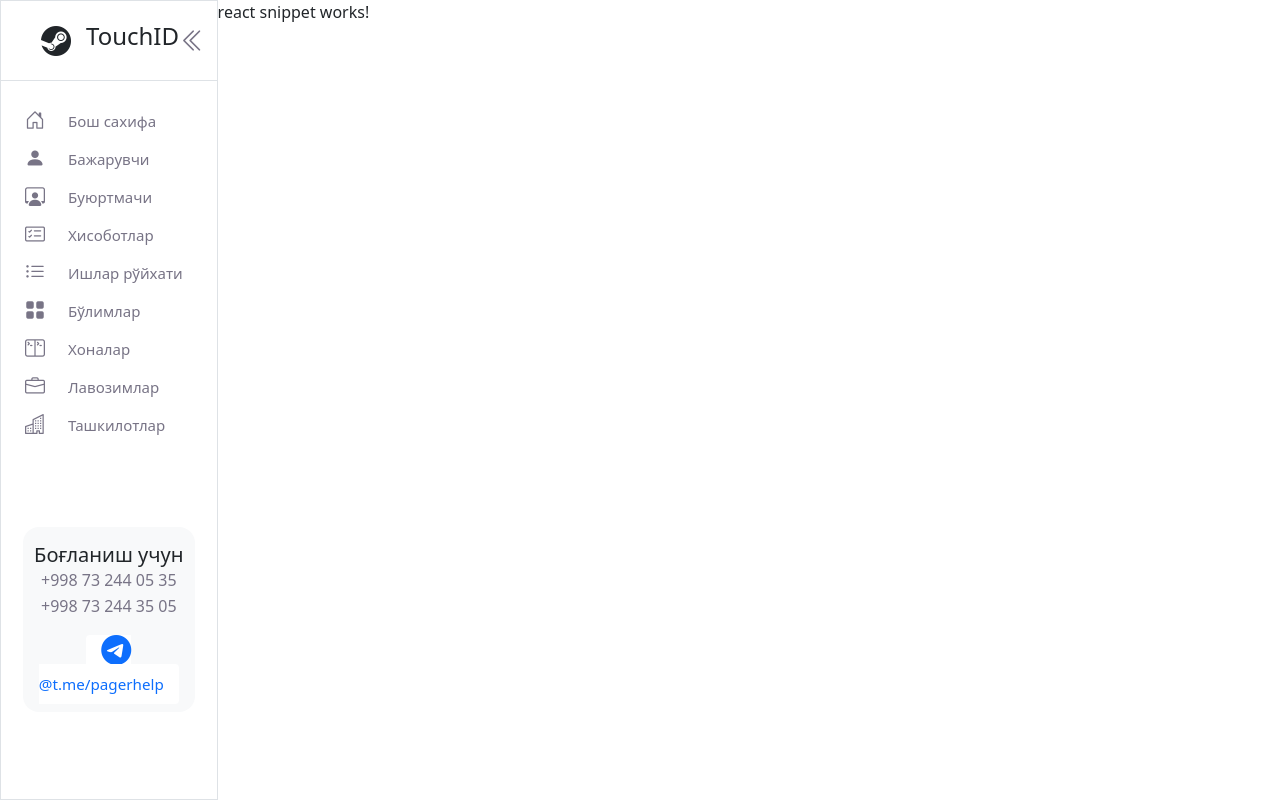
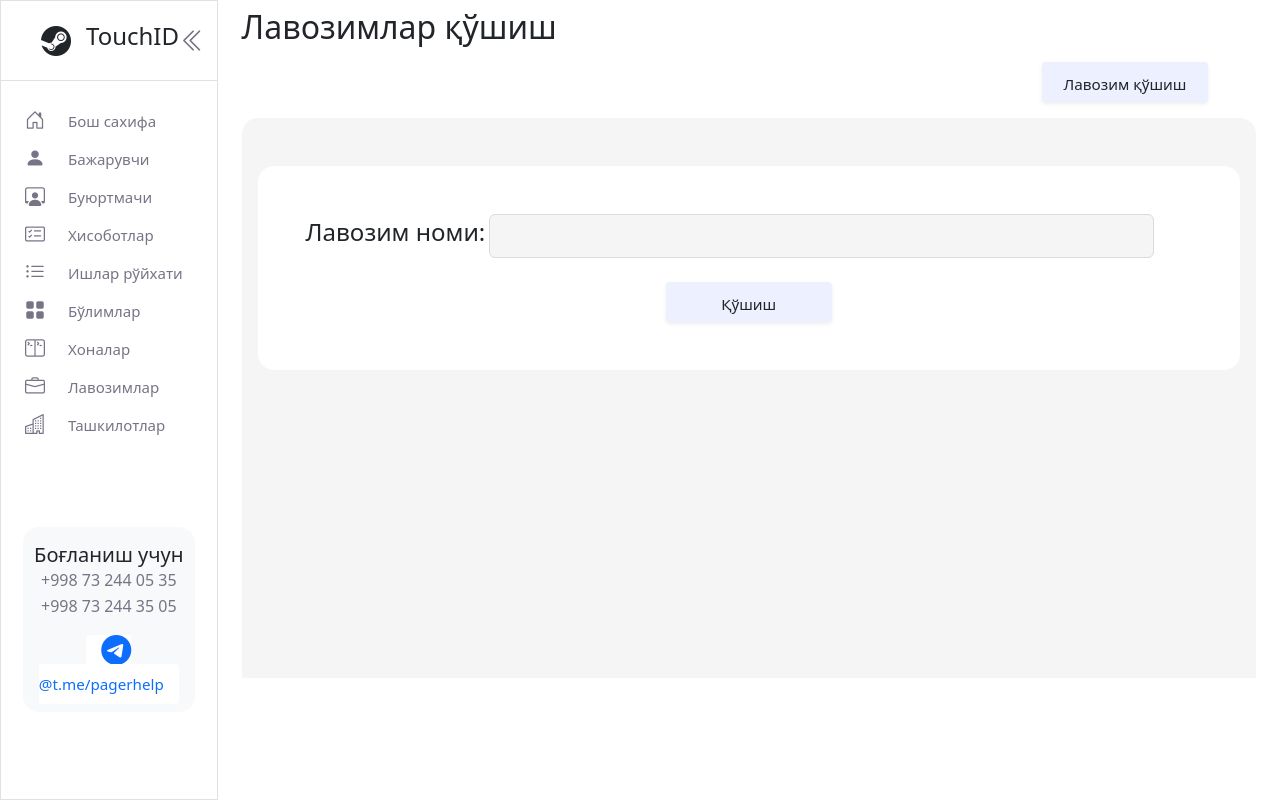
Before and after one commit to Saidmurodjon/touchId-ui, a React (Create React App) app: page /lavozimqoshish in a window 1280 px wide. Built offline with nearby package versions, Linux system fonts and the light colour scheme.

Commit message:
Lavozim created

```diff
--- a/src/router/Router.js
+++ b/src/router/Router.js
@@ -12,6 +12,7 @@ import Ishlar from "../view/ishlarroyhati/IshlarRoyhati";
 import IshlarKategoriya from "../view/ishlarroyhati/IshKategoriyaQoshish";
 import IshlarKategoriyaUpdate from "../view/ishlarroyhati/IshKategoriyaUpdate";
 import Lavozim from "../view/lavozimlar/Lavozimlar";
+import LavozimUpdate from "../view/lavozimlar/LavozimUpdate";
 import LavozimQoshish from "../view/lavozimlar/LavozimQoshish";
 import QurilmaToifa from "../view/qurilmalar/QurilmaToifa";
 import QurilmaQoshish from "../view/qurilmalar/QurilmaQoshish";
@@ -44,6 +45,7 @@ function Router() {
         <Route path="/ishkategoriya" element={<IshlarKategoriya />} />
         <Route path="/ishyangilash/:id" element={<IshlarKategoriyaUpdate />} />
         <Route path="/lavozim" element={<Lavozim />} />
+        <Route path="/lavozim/:id" element={<LavozimUpdate />} />
         <Route path="/lavozimqoshish" element={<LavozimQoshish />} />
         <Route path="/qurilmatoifa" element={<QurilmaToifa />} />
         <Route path="/qurilmakategoriya" element={<QurilmaKategoriya />} />
--- a/src/view/lavozimlar/LavozimQoshish.js
+++ b/src/view/lavozimlar/LavozimQoshish.js
@@ -1,9 +1,67 @@
+import { useState } from "react";
+import Button from "../../components/button/Button";
+import config from "../../config.json"
+import axios from "axios";
+import './Lavozimlar.css'
 const LavozimQoshish = () => {
-    console.log ( `react snippet works!` );
+    const [lavozimQoshish, setLavozimQoshsih] = useState({
+        name: "",
+        date: new Date()
+    });
+
+    const changeHandler = (e) => {
+        setLavozimQoshsih({ ...lavozimQoshish, [e.target.name]: e.target.value });
+    }
+
+    const Send = async () => {
+        if (lavozimQoshish.name) {
+            await axios
+                .post(`${config.SERVER_URL}lavozim`, lavozimQoshish)
+                .then((res) => {
+                    alert("Lavozim qo'shildi");
+                })
+                .catch((error) => console.log(error));
+        } else {
+            alert("Lavozim kiriting");
+
+        }
+
+    }
+    const Submit = (e) => {
+        e.preventDefault();
+    };
 
     return (
         <>
-            <p>react snippet works!</p>
+            <div className="w-100 px-4 py-2 position-relative">
+                <h2 className="title">Лавозимлар қўшиш</h2>
+                <div className="my-3 position-relative d-flex justify-content-end me-5">
+                    <Button name={"Лавозим қўшиш"} ButtonStyle="oq-button" />
+                </div>
+                <div className="w-100 my-3 bg-lavozim px-3 pt-5">
+                    <form
+                        className="bg-form-lavozim w-100 p-5"
+                        onSubmit={Submit}
+                    >
+                        <div className="d-flex align-items-center">
+                            <h4 className="title">Лавозим номи:</h4>
+                            <input
+                                type="text"
+                                className="form-input-lavozim w-75 ms-1 ps-1 form-control"
+                                value={lavozimQoshish.name}
+                                name="name"
+                                onChange={changeHandler}
+                            />
+                        </div>
+                        <div className="d-flex mt-4 justify-content-center">
+                            <Button name={"Қўшиш"}
+                                ButtonStyle="oq-button"
+                                ButtonFunction={Send}
+                            />
+                        </div>
+                    </form>
+                </div>
+            </div>
         </>
     );
 }
--- /dev/null
+++ b/src/view/lavozimlar/LavozimUpdate.js
@@ -0,0 +1,65 @@
+import React, { useState, useEffect } from 'react';
+import Button from "../../components/button/Button";
+import axios from 'axios';
+import config from "../../config.json";
+import { useNavigate } from "react-router-dom";
+import './Lavozimlar.css'
+const LavozimUpdate = () => {
+    const lavozim = JSON.parse(localStorage.getItem("lavozim"));
+    const [post, setPost] = useState({
+        name: lavozim.name,
+    });
+    const navigate = useNavigate();
+
+    const Submit = (e) => {
+        e.preventDefault();
+    }
+
+
+    const changeHandler = (e) => {
+        setPost({ ...post, [e.target.name]: e.target.value });
+    }
+
+    const Change = async () => {
+        await axios
+            .put(`${config.SERVER_URL}lavozim/${lavozim._id}`, post)
+            .then((res) => {
+                res.data && alert("Yangilash");
+                navigate("/lavozim");
+
+            })
+            .catch((error) => console.log(error));
+    }
+
+    return (
+        <>
+            <div className="w-100 px-4 py-2 position-relative">
+                <h2 className="title">Лавозимлар қўшиш</h2>
+                <div className="my-3 position-relative d-flex justify-content-end me-5">
+                    <Button name={"Лавозим қўшиш"} ButtonStyle="oq-button" />
+                </div>
+                <div className="w-100 my-3 bg-lavozim px-3 pt-5">
+                    <form onSubmit={Submit} className="bg-form-lavozim w-100 p-5">
+                        <div className="d-flex align-items-center">
+                            <h4 className="title">Лавозим номи:</h4>
+                            <input type="text"
+                                className="form-input-lavozim w-75 ms-1 ps-1 form-control"
+                                value={post.name}
+                                name="name"
+                                onChange={changeHandler}
+                            />
+                        </div>
+                        <div className="d-flex mt-4 justify-content-center">
+                            <Button name={"Ўзгартириш"}
+                                ButtonStyle="oq-button"
+                                ButtonFunction={Change}
+                            />
+                        </div>
+                    </form>
+                </div>
+            </div>
+        </>
+    );
+}
+
+export default LavozimUpdate;
--- /dev/null
+++ b/src/view/lavozimlar/Lavozimlar.css
@@ -0,0 +1,18 @@
+.bg-lavozim {
+    min-height: 70vh;
+    background: #F5F5F5 !important;
+    border-radius: 16px 16px 0px 0px;
+}
+
+.bg-form-lavozim {
+    background: #FFFFFF;
+    border-radius: 16px;
+}
+
+.form-input-lavozim{
+    width: 770px !important;
+    height: 44px !important;
+    background: #F5F5F5 !important;
+    border: 1px solid #DBDBDB !important;
+    border-radius: 6px !important;
+}
--- a/src/view/lavozimlar/Lavozimlar.js
+++ b/src/view/lavozimlar/Lavozimlar.js
@@ -1,10 +1,70 @@
+import Button from "../../components/button/Button";
+import Bxlqoshish from "../../components/bxlqoshish/Bxlqoshish";
+import { useNavigate } from "react-router-dom";
+import config from "../../config.json"
+import { useState, useEffect } from "react";
+import axios from "axios";
+import './Lavozimlar.css'
+
 const Lavozimlar = () => {
-    console.log ( `react snippet works!` );
 
+    const [lavozim, setLavozim] = useState([]);
+
+    const [post, setPost] = useState(false);
+
+    useEffect(() => {
+        axios
+            .get(`${config.SERVER_URL}lavozim`)
+            .then((res) => {
+                setLavozim(res.data);
+            })
+            .catch((error) => console.log(error));
+    }, [post]);
+
+    const onClick = async (elem) => {
+        const result = await window.confirm("O'chirilsinmi?");
+        if (result) {
+            lavozimDelete(elem);
+            return;
+        }
+        alert("O'chirilmadi");
+    };
+
+    async function lavozimDelete(elem) {
+        await axios
+            .delete(`${config.SERVER_URL}lavozim/${elem._id}`)
+            .then((res) => {
+                res.data && alert("O'chirildi");
+                setPost(!post)
+            })
+            .catch((error) => console.log(error));
+    }
+
+    const navigate = useNavigate();
+
+    async function lavozimlarQoshish(params) {
+        navigate("/lavozimqoshish");
+    }
+    async function lavozimlarEdit(elem) {
+        localStorage.setItem("lavozim", JSON.stringify(elem));
+        navigate(`/lavozim/${elem._id}`);
+    }
     return (
-        <>
-            <p>react snippet works!</p>
-        </>
+        <div className="w-100 px-4 py-2 position-relative">
+            <h2 className="title">Лавозимлар рўйхати</h2>
+            <div className="my-3 position-relative d-flex justify-content-end">
+                <Button name={"Лавозим қўшиш"} ButtonStyle="oq-button" ButtonFunction={lavozimlarQoshish} />
+            </div>
+            <div className="w-100 py-3">
+                {
+                    lavozim.map((elem) => (
+                        <div key={elem._id}>
+                            <Bxlqoshish elem={elem} BxlEdit={lavozimlarEdit} BxlDelet={onClick} />
+                        </div>
+                    ))
+                }
+            </div>
+        </div>
     );
 }
 
```
